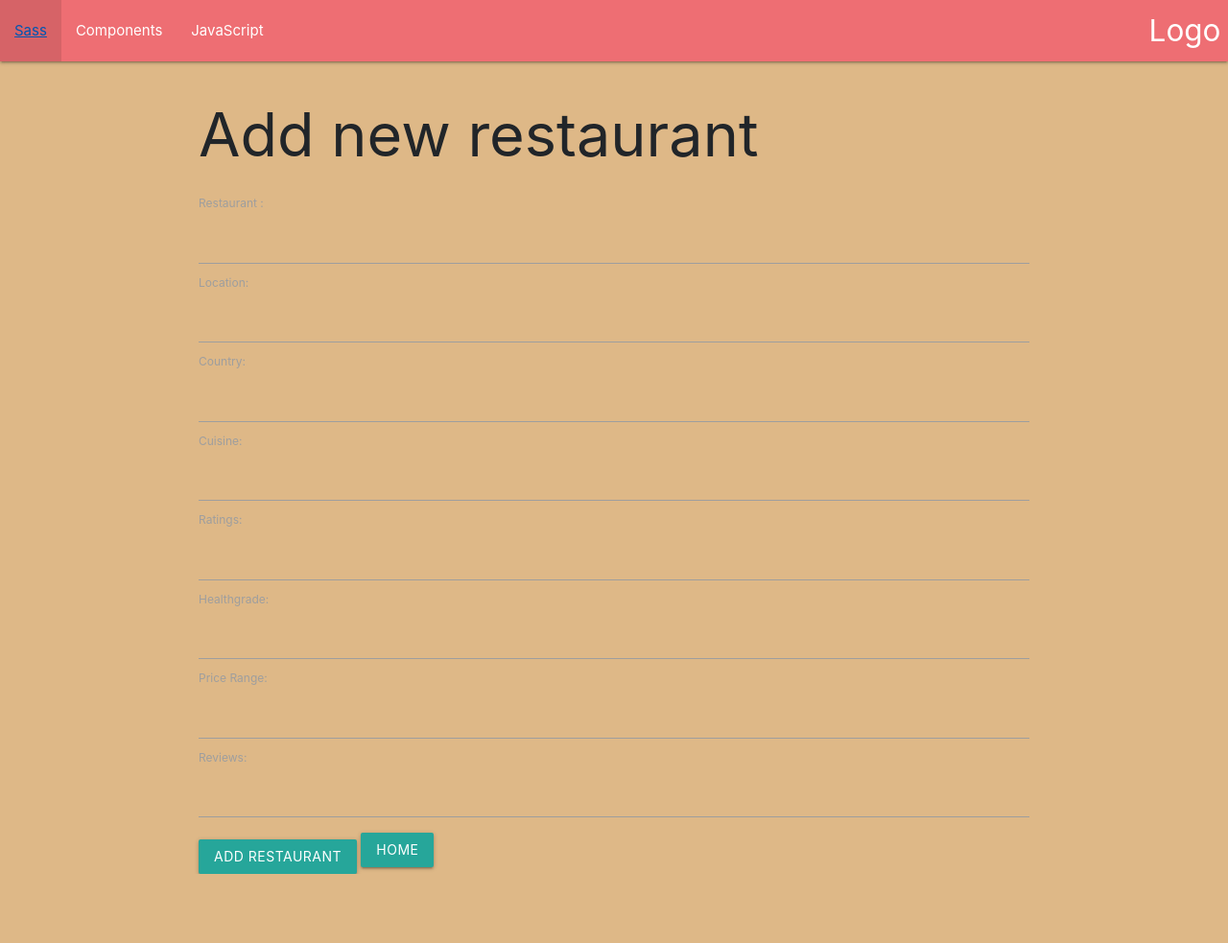
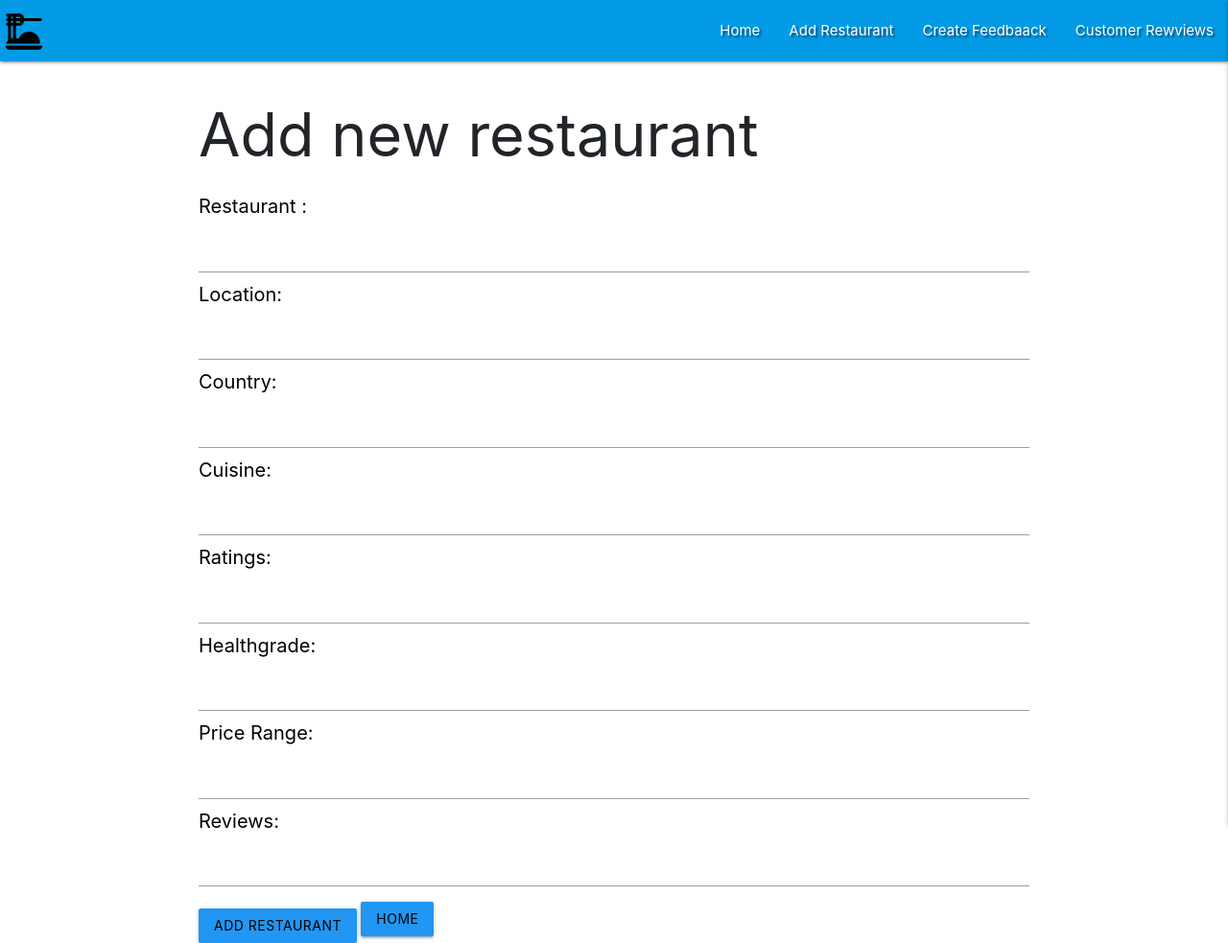
Before and after one commit to Muhammad-MO/project3-RestaurantReview, a Flask app: page /create in a window 1280 px wide. Shown: the whole page at 96% size. Before the commit the page ends 911 px from the top, so only its background shows below. Run offline with Flask 2, Linux system fonts and the light colour scheme.

Commit message:
added navbar and changed butto and form font  color

```diff
--- a/restaurant/static/css/style.css
+++ b/restaurant/static/css/style.css
@@ -1,9 +1,19 @@
 
-.btn {
-display:inline-block;
+.text-shadow {
+    text-shadow: 2px 2px 2px rgba(0, 0, 0, 0.5);
 }
 
- body {
+body {
 
-    background-color:burlywood;
+    background-color:white;
  }
+
+label.form-label {
+    font-size: 20px;
+    color: black;
+}
+
+.btn, .btn-large, .btn-small {
+ color:black;
+ background-color: #2196f3 ;
+}
--- a/restaurant/static/js/script.js
+++ b/restaurant/static/js/script.js
@@ -0,0 +1,4 @@
+
+$(document).ready(function(){
+    $('.sidenav').sidenav({edge:"right"});
+  });
--- a/restaurant/templates/base.template.html
+++ b/restaurant/templates/base.template.html
@@ -16,39 +16,43 @@
      {% block styles %}
     {% endblock %}
     <title>Restaurant Review</title>
-    <nav>
-    <div class="nav-wrapper">
-      <a href="#" class="brand-logo right">Logo</a>
-      <ul id="nav-mobile" class="left hide-on-med-and-down">
-        <li><a href="sass.html">Sass</a></li>
-        <li><a href="badges.html">Components</a></li>
-        <li><a href="collapsible.html">JavaScript</a></li>
-      </ul>
-    </div>
-  </nav>
   </head>
   <body>
+      <header>
+        <!-- top navbar -->
+		<nav class="nav-extended text-shadow light-blue darken-1">
+			<div class="nav-wrapper">
+                <a href="{{url_for('show_listings')}}" ><img src="/static/images/dinner_dining.svg" alt="restaurant" width="50" height="50" class="rounded icon"></a>
+				<a href="#" data-target="mobile-demo" class="sidenav-trigger right"><i class="fas fa-bars"></i></a>
+				<ul class="right hide-on-med-and-down">
+					<li><a href="{{url_for('show_listings')}}">Home</a></li>
+					<li><a href="{{url_for('show_create_restaurant')}}">Add Restaurant</a></li>
+					<li><a href="{{url_for('show_create_comment')}}" >Create Feedbaack</a></li>
+					<li><a href="{{url_for('show_comments')}}" >Customer Rewviews</a></li>
+				</ul>
+			</div>
+		</nav>
+
+        <!-- mobile sidenav -->
+		<ul class="sidenav" id="mobile-demo">
+            <li><h4 class="center-align light-blue-text text-darken 4">Rstaurant Review</h4></li>
+            <li><a href="{{url_for('show_listings')}}">Home</a></li>
+					<li><a href="{{url_for('show_create_restaurant')}}">Add Restaurant</a></li>
+					<li><a href="{{url_for('show_create_comment')}}" >Create Feedbaack</a></li>
+					<li><a href="{{url_for('show_comments')}}" >Customer Reviews</a></li>
+		</ul>
+	</header>
     <div class = "container">
-
-
-
         {% block content %}
-
-
-
         {%endblock%}
-
-
-
 
     </div>
 
 
-    <!-- Optional JavaScript; choose one of the two! -->
 
-    <!-- Option 1: jQuery and Bootstrap Bundle (includes Popper) -->
+    <!-- Option 1: jQuery and Bootstrap-->
 
-   <script src="https://code.jquery.com/jquery-3.6.0.min.js" integrity="sha256-/xUj+3OJU5yExlq6GSYGSHk7tPXikynS7ogEvDej/m4=" crossorigin="anonymous"></script>
+   <script src="https://code.jquery.com/jquery-3.5.1.slim.min.js" integrity="sha384-DfXdz2htPH0lsSSs5nCTpuj/zy4C+OGpamoFVy38MVBnE+IbbVYUew+OrCXaRkfj" crossorigin="anonymous"></script>
    <script src="https://cdnjs.cloudflare.com/ajax/libs/materialize/1.0.0/js/materialize.min.js"></script>
    <script src="https://cdn.jsdelivr.net/npm/bootstrap@4.5.3/dist/js/bootstrap.bundle.min.js" integrity="sha384-ho+j7jyWK8fNQe+A12Hb8AhRq26LrZ/JpcUGGOn+Y7RsweNrtN/tE3MoK7ZeZDyx" crossorigin="anonymous"></script>
    <script src="{{ url_for('static', filename='js/script.js') }}"></script>
```
Also changed, not shown: restaurant/confirm_delete_restaurant.template.html (deleted, +0 -17 lines), restaurant/static/images/dinner_dining.svg (added).
